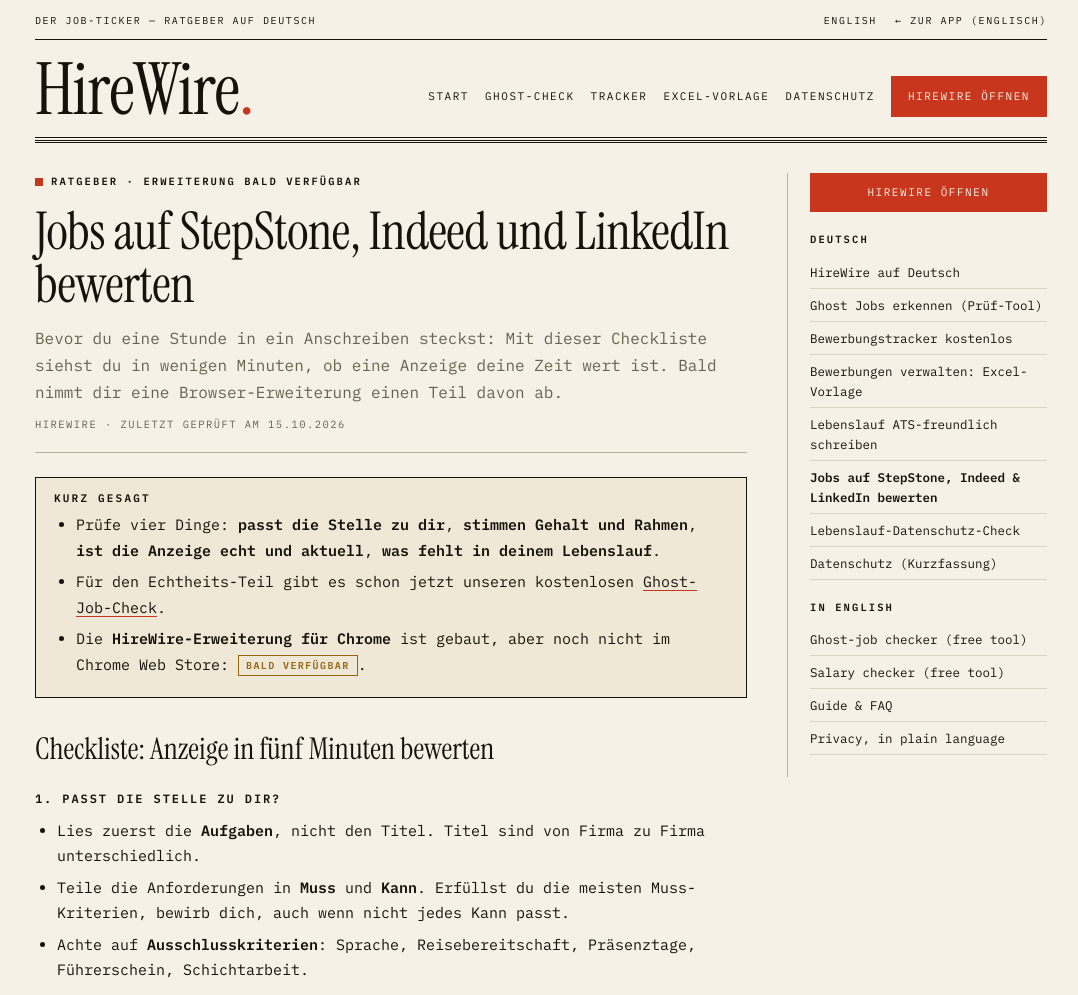
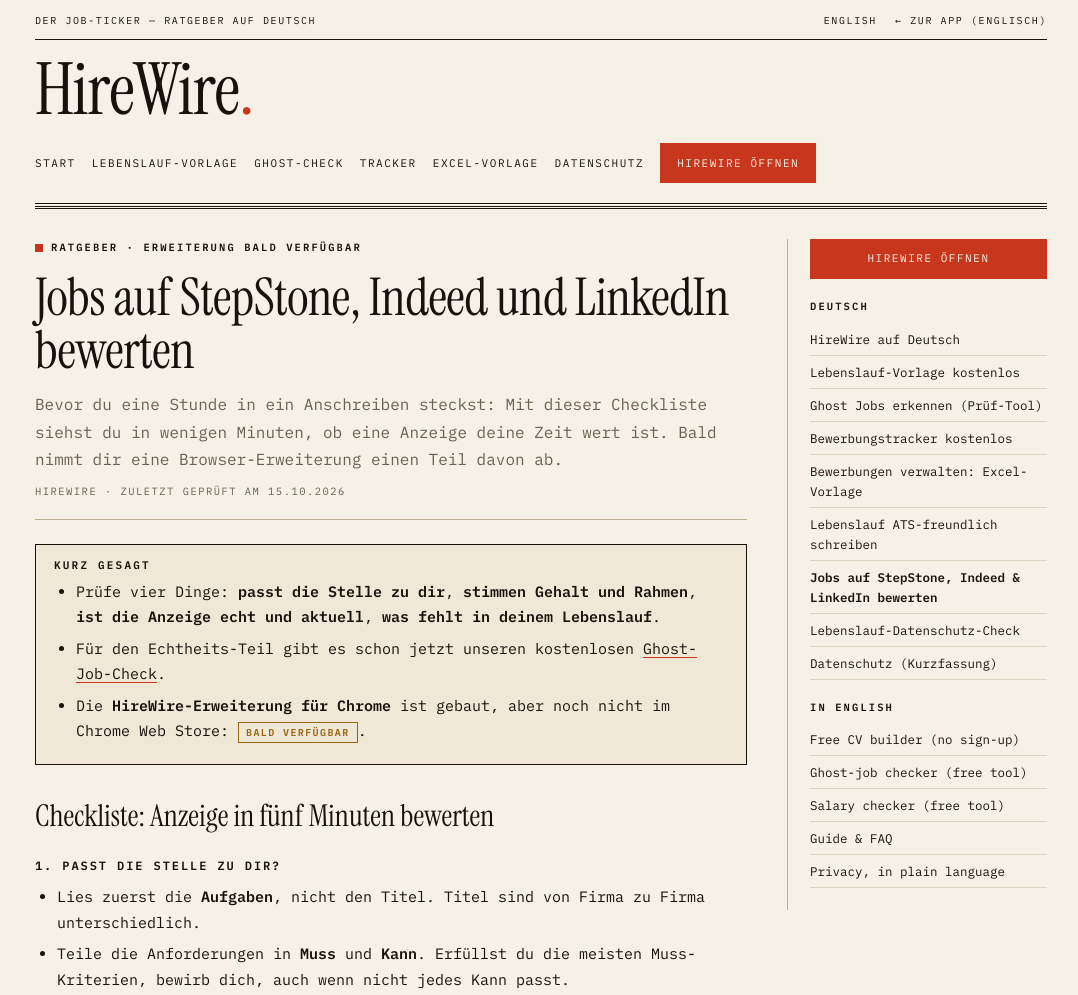
Before and after one commit to gauravj91/hirewire, a plain HTML site: page de/stepstone-indeed-linkedin-jobs-bewerten.html in a window 1280 px wide. Shown: the top 995 px of the page, without its empty margins (99-1177 px from the left). Drawn offline with Linux system fonts and the light colour scheme.

Commit message:
Footer/nav: link the free CV builder (de/stepstone-indeed-linkedin-jobs-bewerten.html)

```diff
--- a/de/stepstone-indeed-linkedin-jobs-bewerten.html
+++ b/de/stepstone-indeed-linkedin-jobs-bewerten.html
@@ -124,6 +124,7 @@
     <a class="mast-name" href="/de/" aria-label="HireWire auf Deutsch — Startseite">HireWire<span class="dot">.</span></a>
     <nav class="mast-nav" aria-label="Seiten">
 <a href="/de/">Start</a>
+<a href="/de/lebenslauf-vorlage.html">Lebenslauf-Vorlage</a>
 <a href="/de/ghost-jobs-erkennen.html">Ghost-Check</a>
 <a href="/de/bewerbungstracker-kostenlos.html">Tracker</a>
 <a href="/de/bewerbungen-verwalten-excel-vorlage.html">Excel-Vorlage</a>
@@ -207,6 +208,7 @@
 <h2>Deutsch</h2>
 <ul>
 <li><a href="/de/">HireWire auf Deutsch</a></li>
+<li><a href="/de/lebenslauf-vorlage.html">Lebenslauf-Vorlage kostenlos</a></li>
 <li><a href="/de/ghost-jobs-erkennen.html">Ghost Jobs erkennen (Prüf-Tool)</a></li>
 <li><a href="/de/bewerbungstracker-kostenlos.html">Bewerbungstracker kostenlos</a></li>
 <li><a href="/de/bewerbungen-verwalten-excel-vorlage.html">Bewerbungen verwalten: Excel-Vorlage</a></li>
@@ -217,6 +219,7 @@
 </ul>
 <h2>In English</h2>
 <ul>
+<li><a href="/cv-builder.html">Free CV builder (no sign-up)</a></li>
 <li><a href="/ghost-job-checker.html">Ghost-job checker (free tool)</a></li>
 <li><a href="/salary-checker.html">Salary checker (free tool)</a></li>
 <li><a href="/guide.html">Guide &amp; FAQ</a></li>
@@ -229,6 +232,7 @@
 <a href="/">Die App</a>
 <a class="foot-demo" href="/guide.html#see-it-in-action" hreflang="en">▶ Demo-Video</a>
 <span class="fg">Tools</span>
+<a href="/cv-builder.html" lang="en">Free CV builder (no sign-up)</a>
 <a href="/ghost-job-checker.html" lang="en">Ghost-job checker (free tool)</a>
 <a href="/salary-checker.html" lang="en">Salary checker (free tool)</a>
 <a href="/resume-privacy-check.html" lang="en">Resume privacy check (free self-test)</a>
@@ -250,6 +254,7 @@
 <a href="/hirewire-vs-jobstracker-app.html" lang="en">HireWire vs JobsTracker (jobstracker.app)</a>
 <span class="fg">Deutsch</span>
 <a href="/de/">HireWire auf Deutsch</a>
+<a href="/de/lebenslauf-vorlage.html">Lebenslauf-Vorlage kostenlos</a>
 <a href="/de/ghost-jobs-erkennen.html">Ghost Jobs erkennen (Prüf-Tool)</a>
 <a href="/de/bewerbungstracker-kostenlos.html">Bewerbungstracker kostenlos</a>
 <a href="/de/bewerbungen-verwalten-excel-vorlage.html">Bewerbungen verwalten: Excel-Vorlage</a>
```
